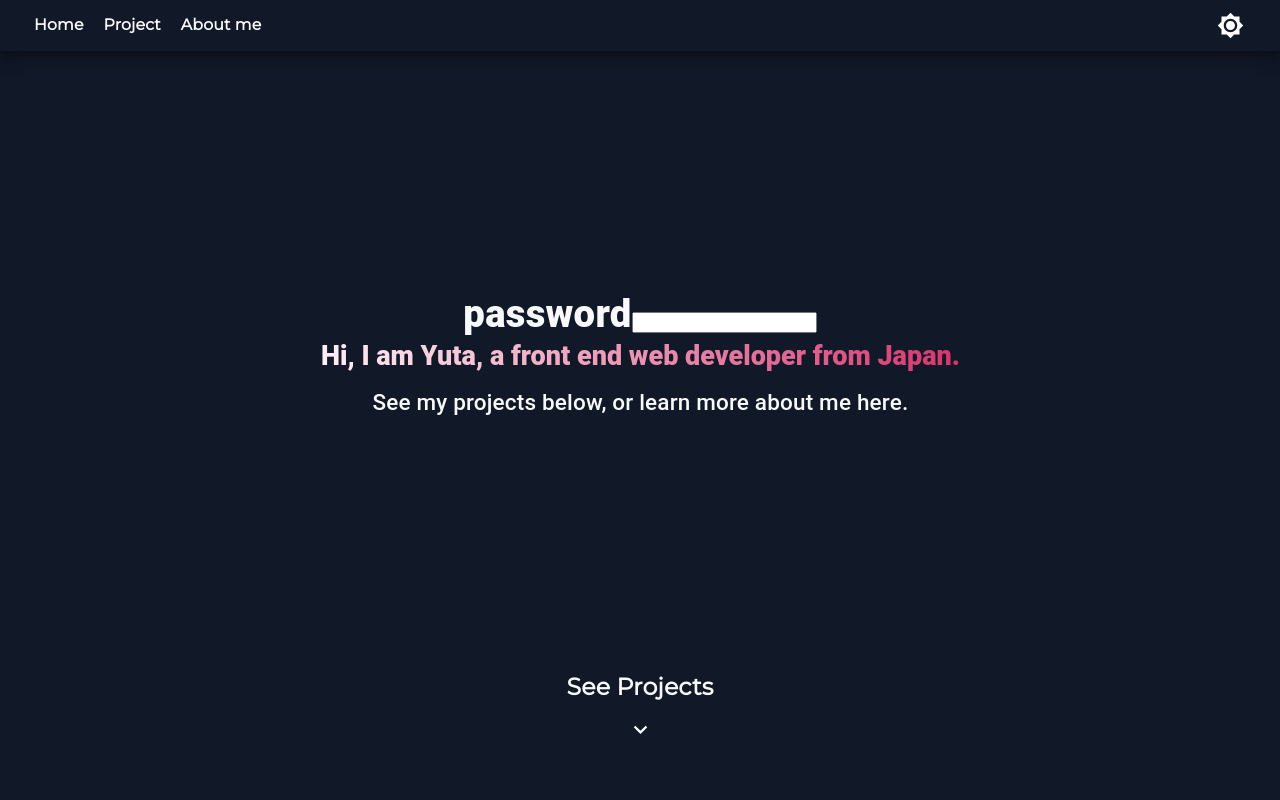
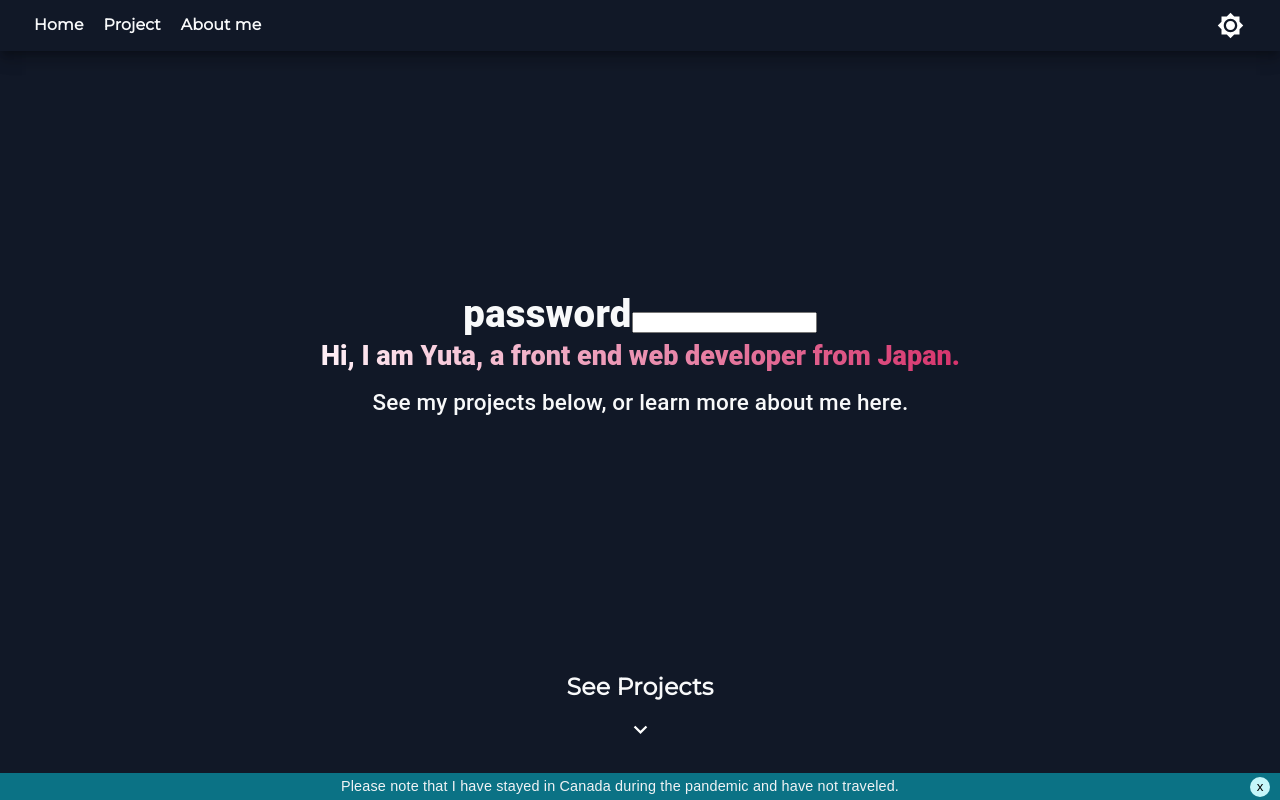
Before and after one commit to YutaMoriJP/Portfolio, a React (Create React App) app: page / in a window 1280 px wide. Shown: the top 800 px of the page. Built offline with nearby package versions, Linux system fonts and the light colour scheme.

Commit message:
added covid notice at bottom of page

```diff
--- /dev/null
+++ b/src/Components/Notice/Notice.js
@@ -0,0 +1,72 @@
+import styled from "styled-components";
+import React from "react";
+
+const Wrapped = styled.article`
+  font-size: 0.8rem;
+  background: #0b7285;
+  color: #f1f3f5;
+  margin: 0;
+  text-align: center;
+  font-family: sans-serif;
+  position: fixed;
+  bottom: 0;
+  width: 100%;
+  display: flex;
+  z-index: 100;
+
+  p {
+    margin: 0;
+    padding: 3px;
+    flex: 1 1 auto;
+  }
+
+  button {
+    align-self: center;
+    padding: 2px;
+    margin: 0 10px;
+    background: #c5f6fa;
+    border: 0;
+    width: 20px;
+    height: 20px;
+    border-radius: 50%;
+    cursor: pointer;
+    &:hover {
+      background: #99e9f2;
+    }
+    &:active {
+      background: #22b8cf;
+    }
+  }
+`;
+
+const useOpen = (initial = true) => {
+  const [open, setOpen] = React.useState(() => {
+    const storedVal = JSON.parse(window.localStorage.getItem("covidNotice"));
+    if (storedVal === null) return initial;
+    return storedVal;
+  });
+  const toggle = React.useCallback(() => setOpen(false), []);
+  return { open, toggle };
+};
+
+const Notice = () => {
+  const { open, toggle } = useOpen(true);
+  React.useEffect(() => {
+    window.localStorage.setItem("covidNotice", JSON.stringify(open));
+  }, [open]);
+  return (
+    <>
+      {open && (
+        <Wrapped>
+          <p>
+            Please note that I have stayed in Canada during the pandemic and
+            have not traveled.
+          </p>
+          <button onClick={toggle}>x</button>
+        </Wrapped>
+      )}
+    </>
+  );
+};
+
+export default Notice;
--- a/src/Pages/Home.js
+++ b/src/Pages/Home.js
@@ -1,4 +1,4 @@
-import React from "react";
+import React, { lazy } from "react";
 import Helmet from "react-helmet";
 import StyledHome from "../StyledComponent/StyledHome";
 import { Title as HomeTitle, More } from "../StyledComponent/StyledHome";
@@ -7,6 +7,8 @@ import IconButton from "@material-ui/core/IconButton";
 import Project from "./Project";
 import Text, { NormalText } from "../Components/Animation/Text";
 import { Zoom } from "react-awesome-reveal";
+
+const Notice = lazy(() => import("../Components/Notice/Notice"));
 
 const RemovedLater = () => {
   const [auth, setAuth] = React.useState(false);
@@ -27,7 +29,11 @@ const RemovedLater = () => {
           <p>emphasize yourself being trilingual</p>
           <p>talk more about your work experience</p>
           <p>talk to bjorn to pass resume and get reference letter</p>
-          <p>covid notice that you have not left canada</p>
+          <p>??? vanila JS project?</p>
+          <p>
+            add JS details that Kent mentioned like Promises, destructuring etc.
+            and then link to Edabit?
+          </p>
         </>
       )}
     </>
@@ -64,6 +70,7 @@ export const Home = () => {
         </More>
       </StyledHome>
       <Project />
+      <Notice />
     </>
   );
 };
```
